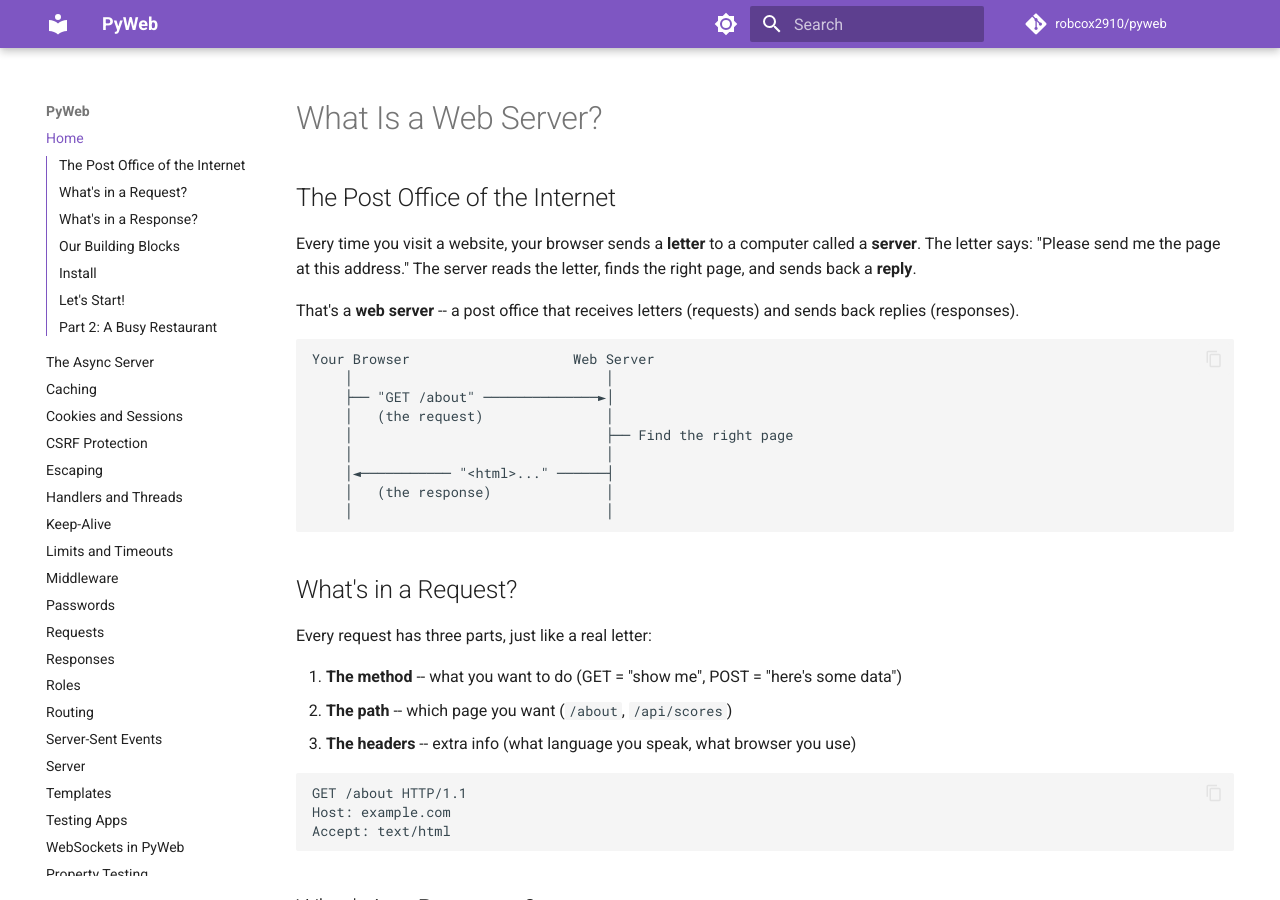
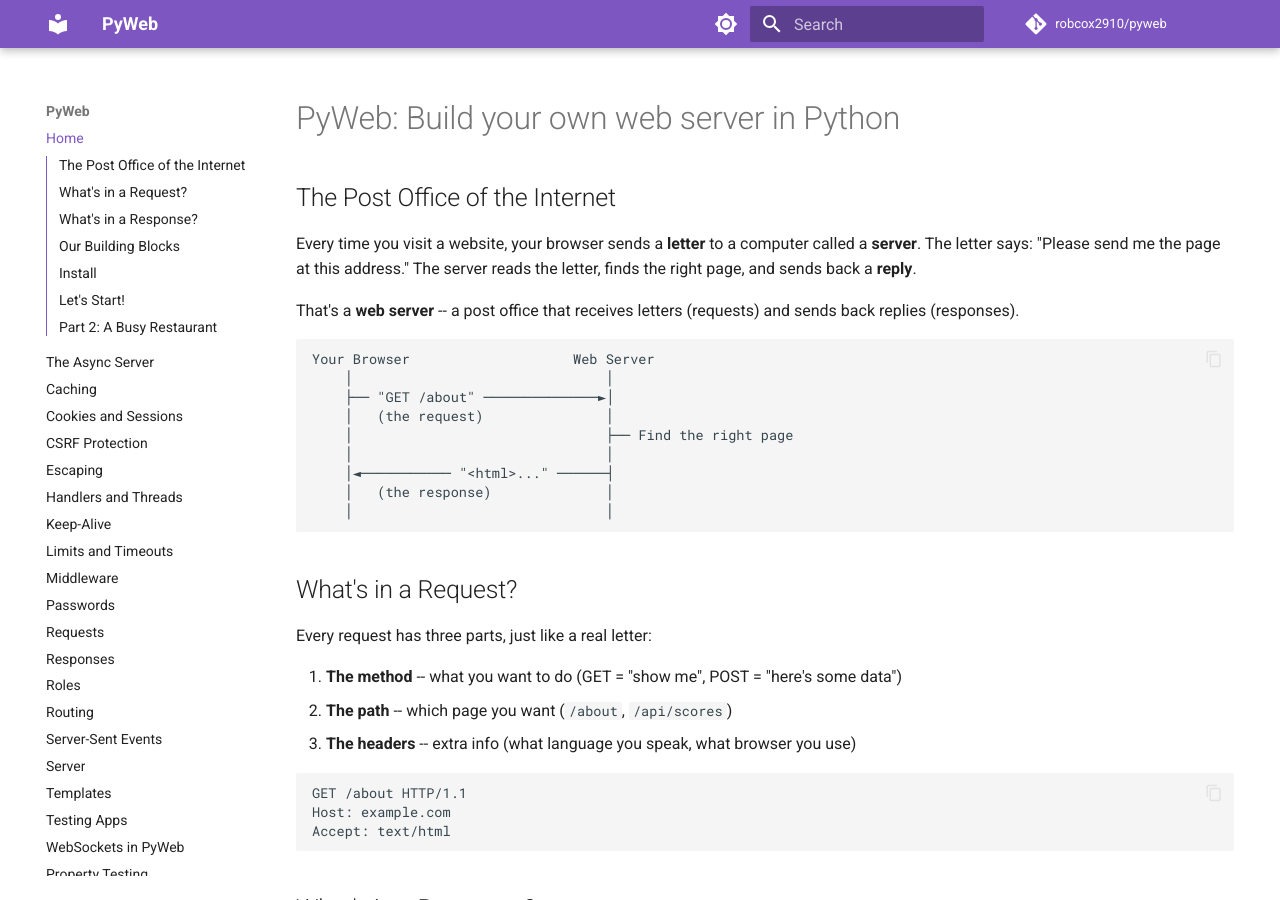
Before and after one commit to robcox2910/pyweb, an MkDocs documentation site: the page built from docs/index.md, in a window 1280 px wide and 900 px high. Built offline with MkDocs 1.6.1 and Material for MkDocs 9.7.7, drawn with Linux system fonts in a browser that asks for light colours; comment, search, counter and statistics services are not loaded.

Commit message:
docs: show the series title at the top of the landing page (#20)
Curated lists (such as free-programming-books) require an entry's title to
match the one displayed on the resource itself.


Claude-Session: https://claude.ai/code/session_01V7Qx2bpVb4r459q1hdHABV

Co-authored-by: Claude <noreply@anthropic.com>

```diff
--- a/docs/index.md
+++ b/docs/index.md
@@ -1,4 +1,8 @@
-# What Is a Web Server?
+---
+title: "Build your own web server in Python"
+---
+
+# PyWeb: Build your own web server in Python
 
 ## The Post Office of the Internet
 
```
